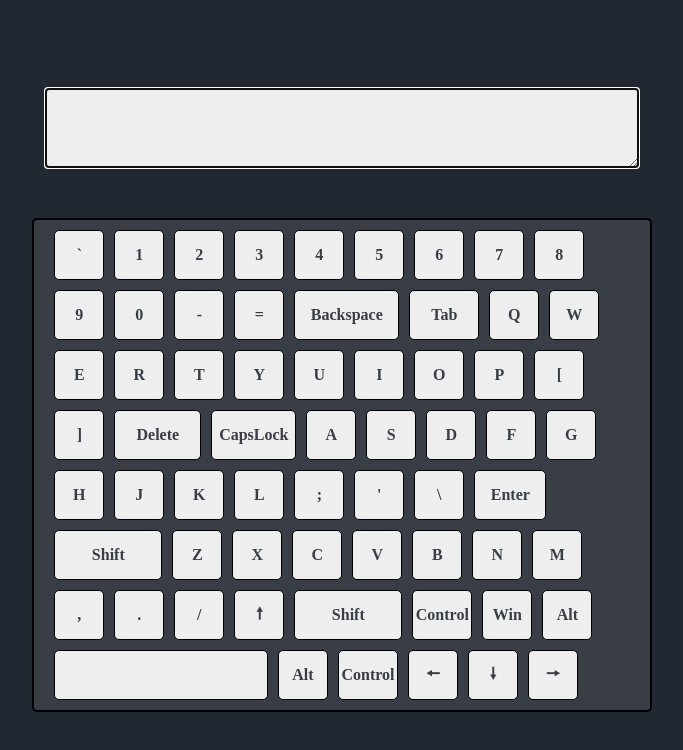
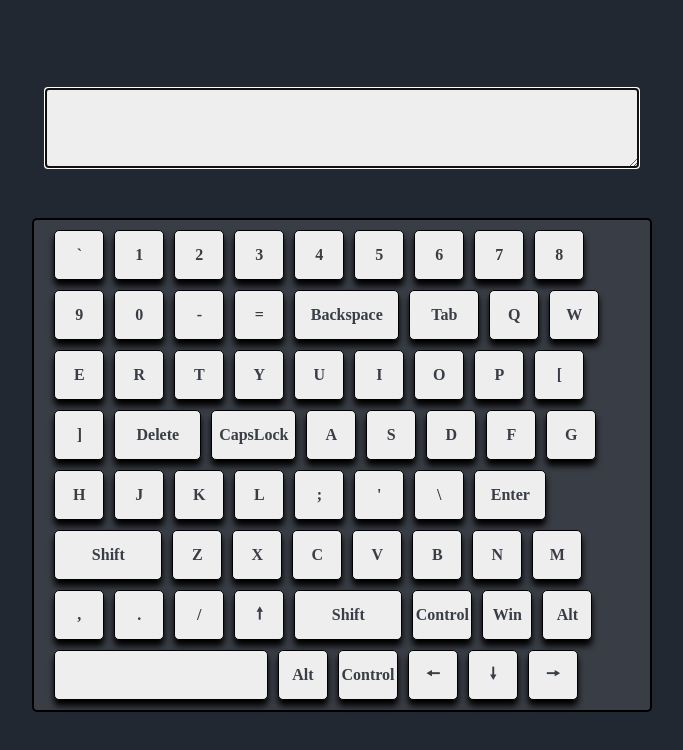
Before and after one commit to DragonRomeo/virtual-keyboard, a plain HTML site: page index.html in a window 1280 px wide. Shown: the whole page, without its empty margins (298-981 px from the left). Drawn offline with Linux system fonts and the light colour scheme; a web font is replaced by a local one.

Commit message:
feat: add box-shadow

```diff
--- a/style.scss
+++ b/style.scss
@@ -62,6 +62,7 @@ textarea {
     background-color: #EEEEEE;
     border: 1px solid black;
     transition: background-color 0.5s, transform 0.5s, opacity 0.5s;
+    box-shadow: 0px 6px 6px black;
 }
 
 .keyboard__key:hover {
```
Also changed, not shown: style.css, 1 other file.
